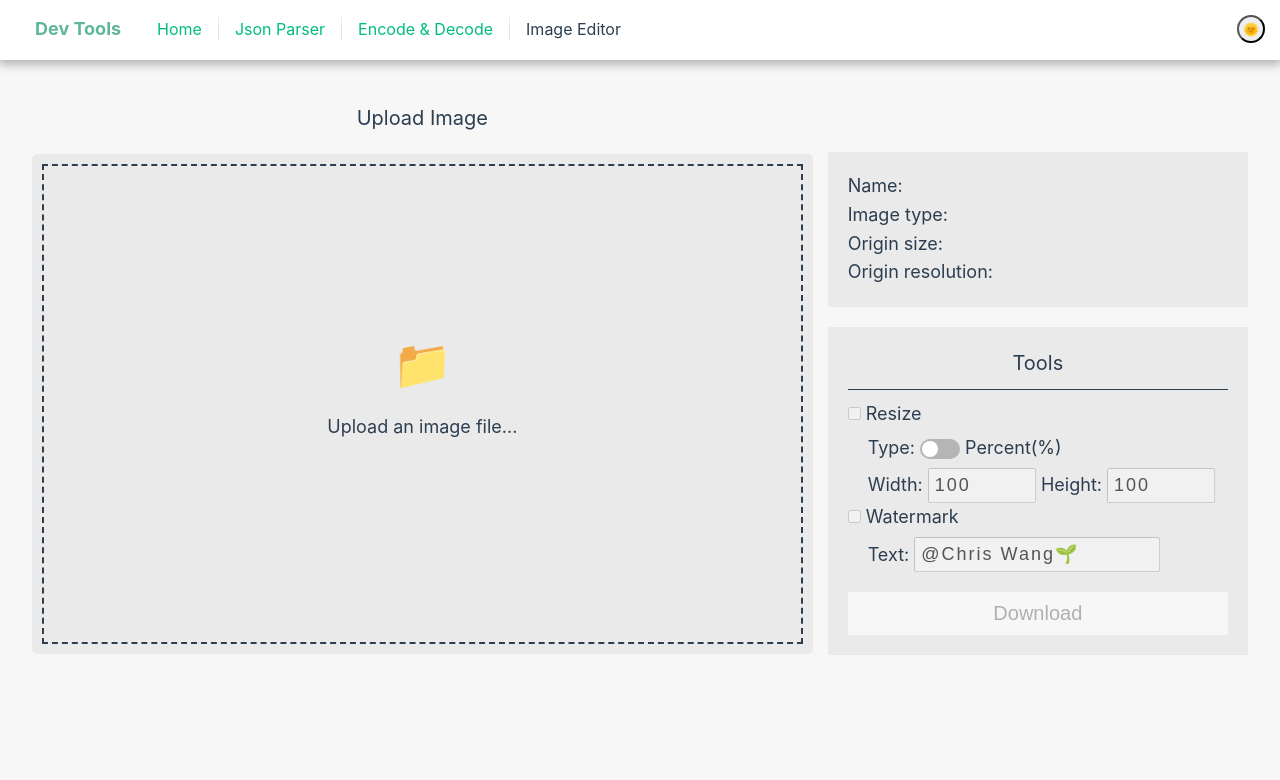
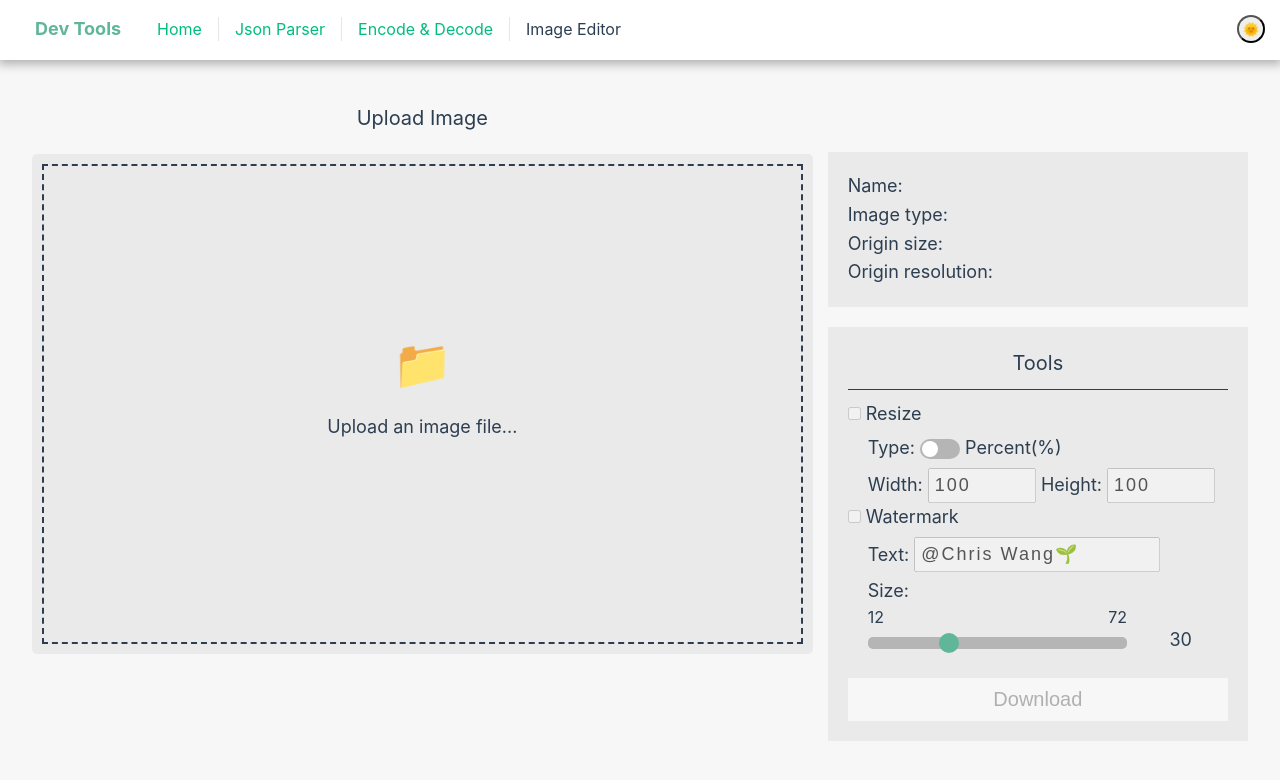
Before and after one commit to wangchristine/dev-tools, a Vue app: page /image-editor in a window 1280 px wide. Shown: the top 780 px of the page. Built offline with nearby package versions, Linux system fonts and the light colour scheme.

Commit message:
watermark can resize font size

```diff
--- /dev/null
+++ b/src/components/RangeSlider.vue
@@ -0,0 +1,99 @@
+<script setup>
+import { ref } from "vue";
+
+const props = defineProps({
+  value: {
+    type: [Number],
+    required: true
+  },
+  min: {
+    type: [Number],
+    required: false,
+    default: 1,
+  },
+  max: {
+    type: [Number],
+    required: false,
+    default: 100,
+  },
+  step: {
+    type: [Number],
+    required: false,
+    default: 1,
+  },
+  disable: {
+    type: [Boolean],
+    required: false,
+    default: false,
+  },
+});
+const emit = defineEmits(["slideRange"]);
+
+let sliderValue = ref(props.value);
+const slideRangeInputEvent = (e) => {
+  if (!props.disable) {
+    sliderValue.value = parseInt(e.target.value);
+    emit("slideRange", sliderValue.value);
+  }
+};
+</script>
+
+<template>
+  <div class="slider">
+    <div class="range">
+      <span class="min">{{ props.min }}</span>
+      <span class="max">{{ props.max }}</span>
+      <input type="range" :min="props.min" :max="props.max" :value="props.value" :step="props.step"
+             :disabled="props.disable" @input="slideRangeInputEvent">
+    </div>
+    <span class="valueText">{{ props.value }}</span>
+  </div>
+</template>
+
+<style scoped>
+.slider {
+  display: inline-block;
+  width: 100%;
+}
+
+.range {
+  display: inline-block;
+  width: 80%;
+  font-size: 16px;
+}
+
+.range > .max {
+  position: absolute;
+  right: 0;
+}
+
+input[type=range] {
+  appearance: none;
+  background: #b5b5b5;
+  width: 100%;
+  height: 12px;
+  border-radius: 5px;
+}
+
+input[type=range]::-webkit-slider-thumb {
+  appearance: none;
+  background: #60b699;
+  border-radius: 50%;
+  width: 20px;
+  height: 20px;
+}
+
+input[type=range]::-moz-range-thumb {
+  appearance: none;
+  background: #60b699;
+  border-radius: 50%;
+  width: 20px;
+  height: 20px;
+}
+
+.valueText {
+  position: absolute;
+  right: 0;
+  top: 40%;
+}
+</style>
--- a/src/views/ImageEditorView.vue
+++ b/src/views/ImageEditorView.vue
@@ -1,6 +1,7 @@
 <script setup>
 import { ref, onUnmounted } from "vue";
 import SwitchCheckbox from "@/components/SwitchCheckbox.vue";
+import RangeSlider from "@/components/RangeSlider.vue";
 
 let imageOrigin = ref(null);
 let image = ref(null);
@@ -10,6 +11,7 @@ let resizeWidth = ref(100);
 let resizeHeight = ref(100);
 let needWatermark = ref(false);
 let watermarkText = ref("@Chris Wang🌱");
+let watermarkSize = ref(30);
 // dom
 let canvas = ref(null);
 let resize = ref(null);
@@ -30,7 +32,7 @@ const renderCanvas = ({ canvasWidth, canvasHeight, watermarkText }) => {
   ctx.drawImage(image.value, 0, 0, image.value.width, image.value.height, 0, 0, canvas.value.width, canvas.value.height);
 
   if (watermarkText !== undefined) {
-    ctx.font = "30px Comic Sans MS";
+    ctx.font = `${watermarkSize.value}px Comic Sans MS`;
     ctx.fillStyle = "#da94f1";
     ctx.textAlign = "center";
     ctx.fillText(watermarkText, canvas.value.width / 2, Math.floor(canvas.value.height * (2 / 3)));
@@ -198,6 +200,10 @@ const switchWatermark = () => {
     }
   }
 };
+const slideWatermarkSize = (sliderValue) => {
+  watermarkSize.value = sliderValue;
+  renderCanvas({ watermarkText: watermarkText.value });
+};
 
 onUnmounted(() => {
   if (image.value) {
@@ -274,6 +280,11 @@ onUnmounted(() => {
               Text:
               <input type="text" v-model.trim="watermarkText" ref="inputWatermarkText"
                      @input="inputWatermarkTextInputEvent" disabled/>
+            </div>
+            <div>
+              Size:
+              <RangeSlider :value="watermarkSize" :min="12" :max="72"
+                           :disable="image === null || needWatermark === false" @slideRange="slideWatermarkSize"/>
             </div>
           </div>
         </div>
@@ -392,6 +403,10 @@ onUnmounted(() => {
   letter-spacing: 2px;
 }
 
+.tools .slider {
+  max-width: 90%;
+}
+
 .draw-tool .download {
   background-color: #a96868;
   border: 0;
```
